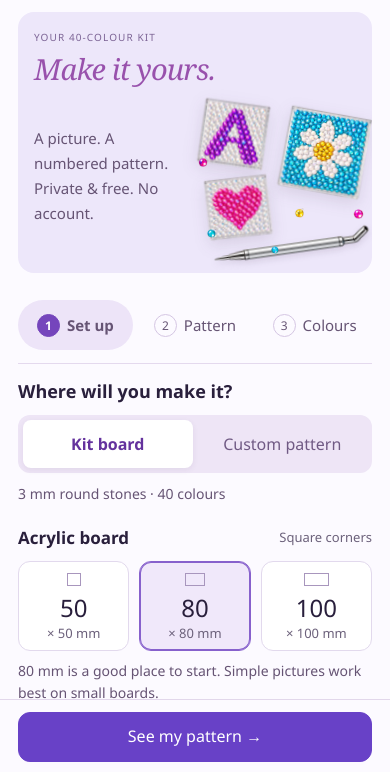
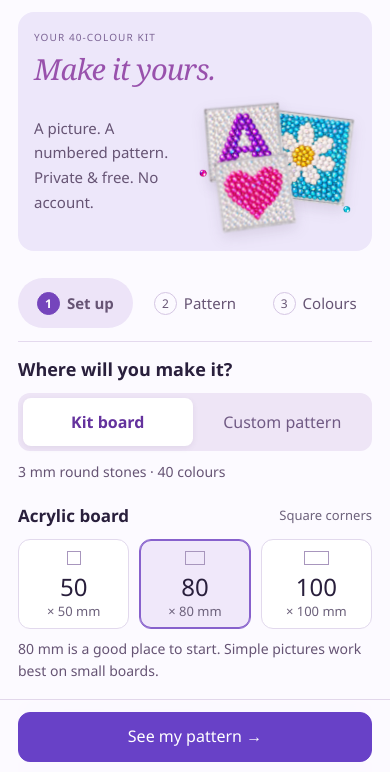
Before and after one commit to niuzipai-gif/wallfid-rhinestone-studio, a plain HTML site: page index.html in a window 390 px wide. Shown: the part 70-842 px from the top of the page. Drawn offline with Linux system fonts and the light colour scheme; a web font is replaced by a local one.

Commit message:
Group mobile hero artwork into a compact overlapping arrangement

```diff
--- a/index.html
+++ b/index.html
@@ -1,6 +1,6 @@
 <!doctype html>
 <html lang="en-GB">
-<head><meta charset="utf-8"><meta name="viewport" content="width=device-width,initial-scale=1"><meta name="theme-color" content="#6841c7"><meta name="description" content="Turn your picture into a numbered rhinestone pattern. Choose your acrylic board, use your 40-colour kit, and make it at your own pace."><link rel="icon" href="favicon.svg" type="image/svg+xml"><meta property="og:title" content="WALLFID Rhinestone Studio"><meta property="og:description" content="Make your own numbered rhinestone pattern with your 40-colour kit."><title>WALLFID Rhinestone Studio — Your picture. Your sparkle.</title><link rel="stylesheet" href="wallfid-preview.css?v=06010c8b0c9c"><script src="pattern-core-spark.js?v=b12d20707d08" defer></script><script src="image-sampling-wallfid.js?v=d829484fcde7" defer></script><link rel="stylesheet" href="mobile-flow.css?v=96acb1938367"><link rel="stylesheet" href="image-flow.css?v=21eec424de9d"><link rel="stylesheet" href="custom-pattern.css?v=2a018d73441f"><link rel="stylesheet" href="languages.css?v=7657e5e2a087"><script src="languages-data.js?v=275a703f956c" defer></script><script src="languages.js?v=b60c9b9e4350" defer></script><script src="app-localized.js?v=bfce376b3f94" defer></script><script src="mobile-flow.js?v=caa7e19c9114" defer></script><link rel="stylesheet" href="site-motion.css?v=85e4a0030bec"></head>
+<head><meta charset="utf-8"><meta name="viewport" content="width=device-width,initial-scale=1"><meta name="theme-color" content="#6841c7"><meta name="description" content="Turn your picture into a numbered rhinestone pattern. Choose your acrylic board, use your 40-colour kit, and make it at your own pace."><link rel="icon" href="favicon.svg" type="image/svg+xml"><meta property="og:title" content="WALLFID Rhinestone Studio"><meta property="og:description" content="Make your own numbered rhinestone pattern with your 40-colour kit."><title>WALLFID Rhinestone Studio — Your picture. Your sparkle.</title><link rel="stylesheet" href="wallfid-preview.css?v=06010c8b0c9c"><script src="pattern-core-spark.js?v=b12d20707d08" defer></script><script src="image-sampling-wallfid.js?v=d829484fcde7" defer></script><link rel="stylesheet" href="mobile-flow.css?v=96acb1938367"><link rel="stylesheet" href="image-flow.css?v=21eec424de9d"><link rel="stylesheet" href="custom-pattern.css?v=2a018d73441f"><link rel="stylesheet" href="languages.css?v=7657e5e2a087"><script src="languages-data.js?v=275a703f956c" defer></script><script src="languages.js?v=b60c9b9e4350" defer></script><script src="app-localized.js?v=bfce376b3f94" defer></script><script src="mobile-flow.js?v=caa7e19c9114" defer></script><link rel="stylesheet" href="site-motion.css?v=36c8caa45e49"></head>
 <body>
 <a class="skip-link" href="#workspace">Skip to pattern maker</a>
 <header class="site-header"><a class="brand" href="index.html" aria-label="WALLFID Rhinestone Studio home"><svg viewBox="0 0 40 40" fill="none" aria-hidden="true"><path d="M20 2 38 20 20 38 2 20Z M20 2 29 20 20 38 11 20Z M2 20H38" stroke="currentColor" stroke-width="1.4"/></svg><span class="wallfid-wordmark"><span class="wallfid-lettering">WALLFID</span><span class="brand-descriptor">RHINESTONE STUDIO</span></span></a><nav aria-label="Main navigation"><a href="#ideas">A little inspiration</a><a href="#making">How it works</a><button id="helpButton">Making guide ↗</button></nav><button id="languageButton" class="language-button" aria-label="Choose your language" aria-haspopup="dialog" title="Choose your language"><svg viewBox="0 0 24 24" aria-hidden="true"><circle cx="12" cy="12" r="9"/><path d="M3 12h18M12 3c5 5 5 13 0 18M12 3c-5 5-5 13 0 18"/></svg><span id="languageCode" data-no-i18n>EN</span><span aria-hidden="true">⌄</span></button><button id="mobileHelp" class="mobile-only mobile-help" aria-label="Open making guide">Help <span aria-hidden="true">?</span></button><a class="header-action" href="#workspace">Make a pattern <span aria-hidden="true">↗</span></a></header>
--- a/release-manifest.json
+++ b/release-manifest.json
@@ -9,7 +9,7 @@
   "image-flow.css": "21eec424de9d207b92bdbb7733e9f07b434c3b6913551bc46b16fdb9f940b9f4",
   "image-flow.test.cjs": "4bc79647d32306e9be10d0951eef8103ba4e03fa4f0747db3bbe755bb810fd28",
   "image-sampling-wallfid.js": "d829484fcde771b83672dcb9c80f2bf2d170a97ea71ab894de3534bc70b3e5d0",
-  "index.html": "b34b091c22d5b1aaf275a75e7ce2472e0aac566e44f457ab0fbe07c70e244a61",
+  "index.html": "7668a1345ca8d70c90eaaac0261f4e52c6822b4490aca66366193e70aa845295",
   "languages-data.js": "275a703f956ce40d52c15b99b9ff6ba07fe0d1424c86bde8b7da8a273676e745",
   "languages.css": "7657e5e2a087134070d4668d09757ef55aed15b7ef5edc329b5944d789e674b7",
   "languages.js": "b60c9b9e4350f34eb3b81257dd0d1cf4823904ceb9a8ee12db085e205efeb91f",
@@ -19,7 +19,7 @@
   "pattern-core-spark.js": "b12d20707d08bd95663177213239e76d95818de56e08c26df68aed15fe90a981",
   "README.md": "7ea742d7f2618e756dd11ec3125fb1e715783aa264bcdfc802d00240ab9ce066",
   "sampling-wallfid.test.cjs": "c261845005abad48e8171b6415ccddd4a256c46b26fee4dac6da5fe372e2e6eb",
-  "site-motion.css": "85e4a0030becdfaad5c8dc09981dd99784f3bdf6459dd333ede131d7663dc344",
+  "site-motion.css": "36c8caa45e499f1f0919cc46eb2fbead3da1becd28aebfc3a0d1c048f586711a",
   "site-motion.js": "e6e5992b0c5946179f9e58d3416539fae0c4060d28b40392c9f1a2fbbdc2d977",
   "small-pattern.test.cjs": "015e9d70242f022bf385bec6eef5c7f74f02add68155ea75050c6785724000f4",
   "spark-preview.css": "278006ca543f94dcacdb35c4b921196791939b7d34e3f9e92e8546853e729b1f",
--- a/site-motion.css
+++ b/site-motion.css
@@ -41,10 +41,17 @@
 @keyframes backdrop-arrive{from{background:#25153300}to{background:#25153355}}
 @media(hover:hover) and (pointer:fine){.idea-item:hover .idea-art canvas,.idea-item:focus-visible .idea-art canvas{transform:translateY(-5px) rotate(-1deg)}.hero-action:hover,.header-action:hover{box-shadow:0 5px 16px #43246724}}
 @media(max-width:900px){
- .mobile-only.mobile-intro>.artwork-motion{grid-column:2;grid-row:3;display:block;position:relative;width:calc(100% + 14px);margin:0 -10px 0 0;--art-scale:1.05;--float-distance:5px;transform:scale(1.05)}
+ .mobile-only.mobile-intro>.artwork-motion{grid-column:2;grid-row:3;display:block;position:relative;width:100%;margin:0;aspect-ratio:1.15;--art-scale:1;--float-distance:2px;transform:none}
+ /* A compact arrangement of complete boards, with real overlap rather than cut edges. */
+ .mobile-intro .piece-initial{left:0;top:0;width:58%;--board-angle:-5deg;--piece-x:-.6px;--piece-turn:-.3deg}
+ .mobile-intro .piece-flower{left:34%;top:7%;width:67%;--board-angle:7deg;--piece-x:.6px;--piece-turn:.3deg}
+ .mobile-intro .piece-heart{left:6%;top:37%;width:59%;--board-angle:-8deg;--piece-x:.4px;--piece-turn:.3deg}
  .mobile-only.mobile-intro>.artwork-motion .artwork-piece>img{width:100%;height:100%;max-width:none;margin:0;transform:rotate(var(--board-angle))}
- .mobile-only.mobile-intro>.artwork-motion>.artwork-pen{width:91%;height:auto;margin:0;transform:rotate(-8deg)}
- .mobile-intro .floating-gem{width:9px;height:9px;--piece-x:2px}
+ .mobile-only.mobile-intro>.artwork-motion>.artwork-pen{display:none}
+ .mobile-intro .floating-gem{width:8px;height:8px;--piece-x:.5px}
+ .mobile-intro .gem-1{left:0;top:53%}.mobile-intro .gem-2{left:91%;top:79%}
+ .mobile-intro .gem-3,.mobile-intro .gem-4,.mobile-intro .gem-5{display:none}
+ .mobile-intro .glint-1{left:26%;top:22%}.mobile-intro .glint-2{left:32%;top:68%}.mobile-intro .glint-3{left:76%;top:40%}
  .mobile-intro .art-glint{width:9px;height:9px}
  .hero-art>.artwork-motion{width:100%;margin-left:0}
 }
```
